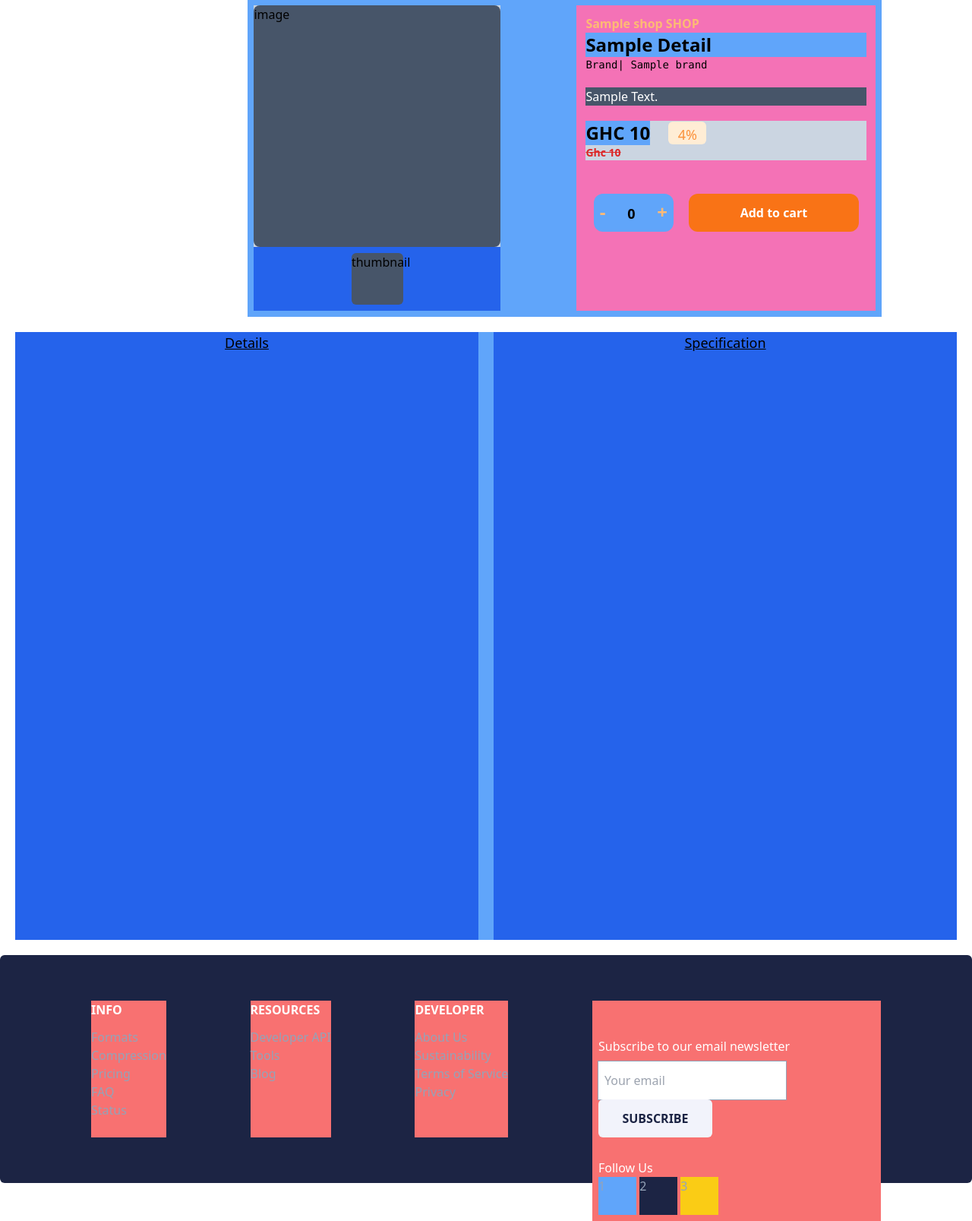
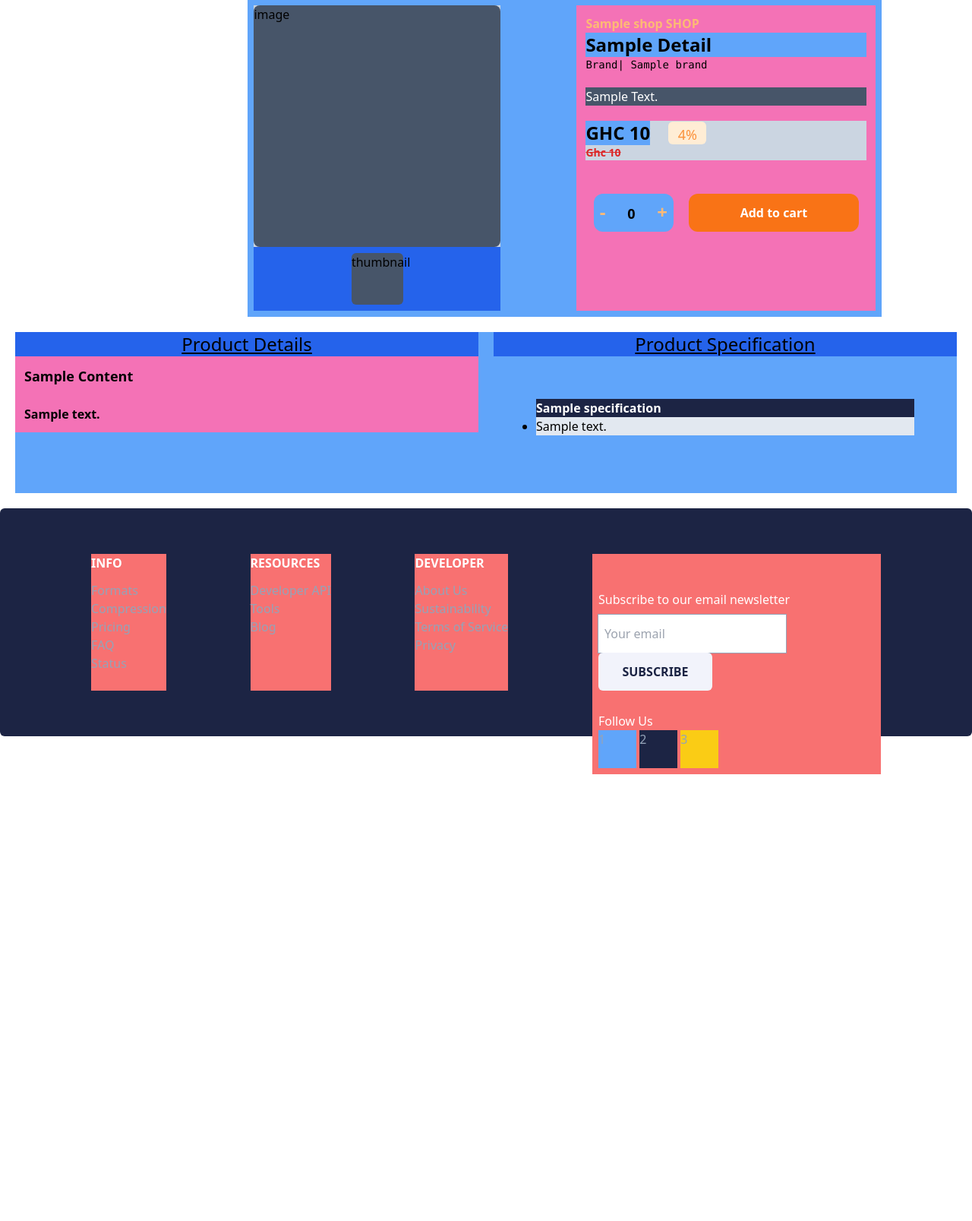
Before and after one commit to CoDedArch/Shopin-Backend, a Django app: template templates/products/product_details.html in a window 1280 px wide; the page is wider, and only the part inside the window is pictured. Shown: the part 105-1712 px from the top of that part at 76% size. After the commit the page ends 1124 px from the top of that part, so only its background shows below. Run offline with Django 4.2, Linux system fonts and the light colour scheme; the template is opened without the code that fills it: most values are stand-ins (such as "Sample title", 1, 10 or a date in 2020); style sheets or scripts are compiled from the project's sources.

Commit message:
added description and specification workflows

```diff
--- a/Products/views.py
+++ b/Products/views.py
@@ -51,6 +51,8 @@ class ProductDetailView(View):
         """Return a Template with the details of a product"""
         product = Product.objects.get(name = product_name)
 
+        # generate product specification information
+
         return render(request=request, template_name='products/product_details.html',
                       context={'shop': shop_name,
                                 'details': product,
--- a/templates/products/product_details.html
+++ b/templates/products/product_details.html
@@ -43,8 +43,33 @@
         </div>
     </section>
     <!-- details and specification section -->
-    <section class="bg-blue-400 mt-[20px] grid grid-cols-2 gap-5 h-[50em] mx-[20px]">
-        <div class="text-center bg-blue-600 text-lg"><span class="underline"> Details </span></div>
-        <div class="text-center bg-blue-600 text-lg"><span class="underline"> Specification</span></div>
+    <section class="bg-blue-400 mt-[20px] grid grid-cols-2 gap-5 mx-[20px]">
+        <div >
+            <p class="text-center bg-blue-600 text-2xl"> <span class="underline">Product Details </span></p>
+            {%for content in details.description_set.all%}
+                <div class="bg-pink-400">
+                    <p class="p-3 font-bold text-lg">{{content.title |title}}</p>
+                    <p class="p-3 font-semibold">{{content.body}}</p>
+                </div>
+            {%endfor%}
+        </div>
+        <div >
+            <p class="text-center bg-blue-600 text-2xl"><span class="underline">Product Specification</span></p>
+            <div class="flex flex-col p-14">
+                {%for specification in details.specification_set.all%}
+                    <div class="bg-slate-200 mb-5">
+                        <p class="bg-black-500 font-bold text-white">{{specification.title}}</p>
+                        <ul class="list-disc">
+                            {%for feature in specification.features_set.all%}
+                                <li>{{feature.content}}</li>
+                            {%endfor%}
+                        </ul>
+                    </div>
+                {%endfor%}
+            </div>
+            <div>
+                <!-- About the product -->
+            </div>
+        </div>
     </section>
 {%endblock%}
```
Also changed, not shown: Products/admin.py (+6 -1 lines), Products/models.py (+20 -0 lines), templates/products/products.html (+4 -3 lines), Products/migrations/0018_remove_product_description_description_product.py (added), Products/migrations/0019_specification_product_warranty_and_support_and_more.py (added), Products/migrations/0020_remove_product_specification_specification_product.py (added), media/images/category/headset/kelvin_p2.jpg (added), media/images/products/Arama USB Headset/kelvin_p2.jpg (added), media/images/products/GNMN Bluetooth Headphones/kelvin_p2.jpg (added), shopin/migrations/0004_alter_category_section.py (added), 1 other file.
